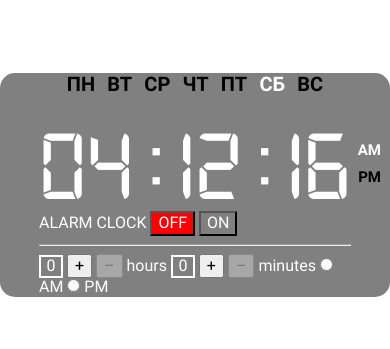
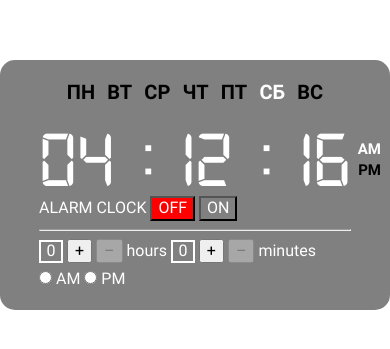
Before and after one commit to AleksandrMenshchikov/digit_clock, a plain HTML site: page index.html in a window 390 px wide. Shown: the part 237-586 px from the top of the page. Drawn offline with Linux system fonts and the light colour scheme.

Commit message:
fixed css

```diff
--- a/blocks/container/container.css
+++ b/blocks/container/container.css
@@ -10,18 +10,24 @@
   justify-content: center;
   -webkit-box-align: center;
   align-items: center;
-  min-height: 350px;
+  min-height: 400px;
   border-radius: 15px;
 }
 
-@media screen and (max-width: 690px) {
+@media screen and (max-width: 890px) {
   .container {
-    min-height: 250px;
+    min-height: 350px;
+  }
+}
+
+@media screen and (max-width: 600px) {
+  .container {
+    min-height: 280px;
   }
 }
 
 @media screen and (max-width: 450px) {
   .container {
-    min-height: 200px;
+    min-height: 250px;
   }
 }
--- a/blocks/digit-clock/__am/digit-clock__am.css
+++ b/blocks/digit-clock/__am/digit-clock__am.css
@@ -5,6 +5,14 @@
   font-size: 20px;
   font-weight: bold;
   color: black;
+}
+
+@media screen and (max-width: 890px) {
+  .digit-clock__am {
+    right: -40px;
+    top: 49%;
+    font-size: 18px;
+  }
 }
 
 @media screen and (max-width: 690px) {
@@ -15,10 +23,18 @@
   }
 }
 
-@media screen and (max-width: 450px) {
+@media screen and (max-width: 600px) {
   .digit-clock__am {
     right: -30px;
     top: 40%;
     font-size: 15px;
   }
 }
+
+@media screen and (max-width: 360px) {
+  .digit-clock__am {
+    right: -25px;
+    top: 40%;
+    font-size: 13px;
+  }
+}
--- /dev/null
+++ b/blocks/digit-clock/__bottom/digit-clock__bottom.css
@@ -0,0 +1,3 @@
+.digit-clock__bottom {
+  margin-top: 7px;
+}
--- a/blocks/digit-clock/__colon/digit-clock__colon.css
+++ b/blocks/digit-clock/__colon/digit-clock__colon.css
@@ -6,14 +6,20 @@
   display: inline-block;
 }
 
-@media screen and (max-width: 690px) {
+@media screen and (max-width: 890px) {
   .digit-clock__colon {
     font-size: 150px;
   }
 }
 
-@media screen and (max-width: 450px) {
+@media screen and (max-width: 600px) {
   .digit-clock__colon {
     font-size: 100px;
   }
 }
+
+@media screen and (max-width: 400px) {
+  .digit-clock__colon {
+    font-size: 80px;
+  }
+}
--- a/blocks/digit-clock/__hours/digit-clock__hours.css
+++ b/blocks/digit-clock/__hours/digit-clock__hours.css
@@ -3,17 +3,24 @@
   font-weight: normal;
   font-style: normal;
   font-size: 200px;
-
 }
 
-@media screen and (max-width: 690px) {
+
+
+@media screen and (max-width: 890px) {
   .digit-clock__hours {
     font-size: 150px;
   }
 }
 
-@media screen and (max-width: 450px) {
+@media screen and (max-width: 600px) {
   .digit-clock__hours {
     font-size: 100px;
   }
 }
+
+@media screen and (max-width: 400px) {
+  .digit-clock__hours {
+    font-size: 80px;
+  }
+}
--- a/blocks/digit-clock/__minutes/digit-clock__minutes.css
+++ b/blocks/digit-clock/__minutes/digit-clock__minutes.css
@@ -6,14 +6,20 @@
 
 }
 
-@media screen and (max-width: 690px) {
+@media screen and (max-width: 890px) {
   .digit-clock__minutes {
     font-size: 150px;
   }
 }
 
-@media screen and (max-width: 450px) {
+@media screen and (max-width: 600px) {
   .digit-clock__minutes {
     font-size: 100px;
   }
 }
+
+@media screen and (max-width: 400px) {
+  .digit-clock__minutes {
+    font-size: 80px;
+  }
+}
--- a/blocks/digit-clock/__pm/digit-clock__pm.css
+++ b/blocks/digit-clock/__pm/digit-clock__pm.css
@@ -5,6 +5,14 @@
   font-size: 20px;
   font-weight: bold;
   color: black;
+}
+
+@media screen and (max-width: 890px) {
+  .digit-clock__pm {
+    right: -40px;
+    top: 65%;
+    font-size: 18px;
+  }
 }
 
 @media screen and (max-width: 690px) {
@@ -15,10 +23,19 @@
   }
 }
 
-@media screen and (max-width: 450px) {
+
+@media screen and (max-width: 600px) {
   .digit-clock__pm {
     right: -30px;
     top: 63%;
     font-size: 15px;
   }
 }
+
+@media screen and (max-width: 360px) {
+  .digit-clock__pm {
+    right: -25px;
+    top: 63%;
+    font-size: 13px;
+  }
+}
--- a/blocks/digit-clock/__seconds/digit-clock__seconds.css
+++ b/blocks/digit-clock/__seconds/digit-clock__seconds.css
@@ -6,14 +6,20 @@
 
 }
 
-@media screen and (max-width: 690px) {
+@media screen and (max-width: 890px) {
   .digit-clock__seconds {
     font-size: 150px;
   }
 }
 
-@media screen and (max-width: 450px) {
+@media screen and (max-width: 600px) {
   .digit-clock__seconds {
     font-size: 100px;
   }
 }
+
+@media screen and (max-width: 400px) {
+  .digit-clock__seconds {
+    font-size: 80px;
+  }
+}
--- a/blocks/digit-clock/digit-clock.css
+++ b/blocks/digit-clock/digit-clock.css
@@ -16,8 +16,9 @@
 @import "../digit-clock/__btn-toggle-on/digit-clock__btn-toggle-on.css";
 @import "../digit-clock/__btn-h-minus/digit-clock__btn-h-minus.css";
 @import "../digit-clock/__btn-m-minus/digit-clock__btn-m-minus.css";
-@import '../digit-clock/__input-am/digit-clock__input-am.css';
-@import '../digit-clock/__input-pm/digit-clock__input-pm.css';
+@import "../digit-clock/__input-am/digit-clock__input-am.css";
+@import "../digit-clock/__input-pm/digit-clock__input-pm.css";
+@import "../digit-clock/__bottom/digit-clock__bottom.css";
 
 .digit-clock {
   width: 70%;
@@ -31,6 +32,12 @@
   }
 }
 
+@media screen and (max-width: 600px) {
+  .digit-clock {
+    width: 70%;
+  }
+}
+
 @media screen and (max-width: 520px) {
   .digit-clock {
     width: 80%;
--- a/index.html
+++ b/index.html
@@ -44,10 +44,13 @@
         <button class="digit-clock__btn-m-plus">+</button>
         <button class="digit-clock__btn-m-minus">&ndash;</button>
         <span>minutes</span>
-        <input type="radio" name="time" value="am" id="am" class="digit-clock__input-am">
-        <label for="am">AM</label>
-        <input type="radio" name="time" value="pm" id="pm" class="digit-clock__input-pm">
-        <label for="pm">PM</label>
+        <div class="digit-clock__bottom">
+          <input type="radio" name="time" value="am" id="am" class="digit-clock__input-am">
+          <label for="am">AM</label>
+          <input type="radio" name="time" value="pm" id="pm" class="digit-clock__input-pm">
+          <label for="pm">PM</label>
+        </div>
+
       </div>
 
     </div>
```
